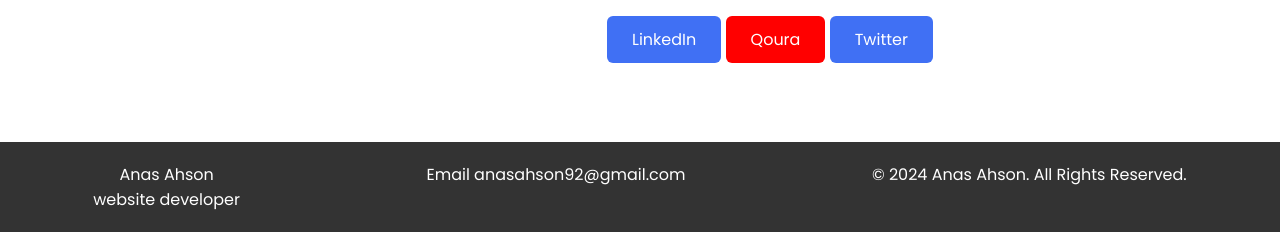
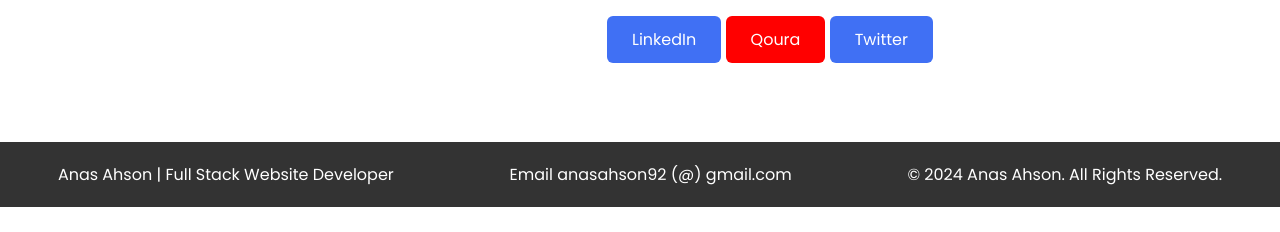
Before and after one commit to anasahson/profile, a plain HTML site: page index.html in a window 1280 px wide. Shown: the part 617-849 px from the top of the page. After the commit the page ends 824 px from the top, so only its background shows below. Drawn offline with Linux system fonts and the light colour scheme.

Commit message:
Update index.html

```diff
--- a/index.html
+++ b/index.html
@@ -273,8 +273,8 @@
     </section>
 
     <footer style="display: flex; justify-content: space-around;">
-<p>Anas Ahson <br>website developer </p>
-        <p>Email anasahson92@gmail.com</p>
+<p>Anas Ahson | Full Stack Website Developer </p>
+        <p>Email anasahson92 (@) gmail.com</p>
         <p>&copy; 2024 Anas Ahson. All Rights Reserved.</a></p>
     </footer>
 
```
